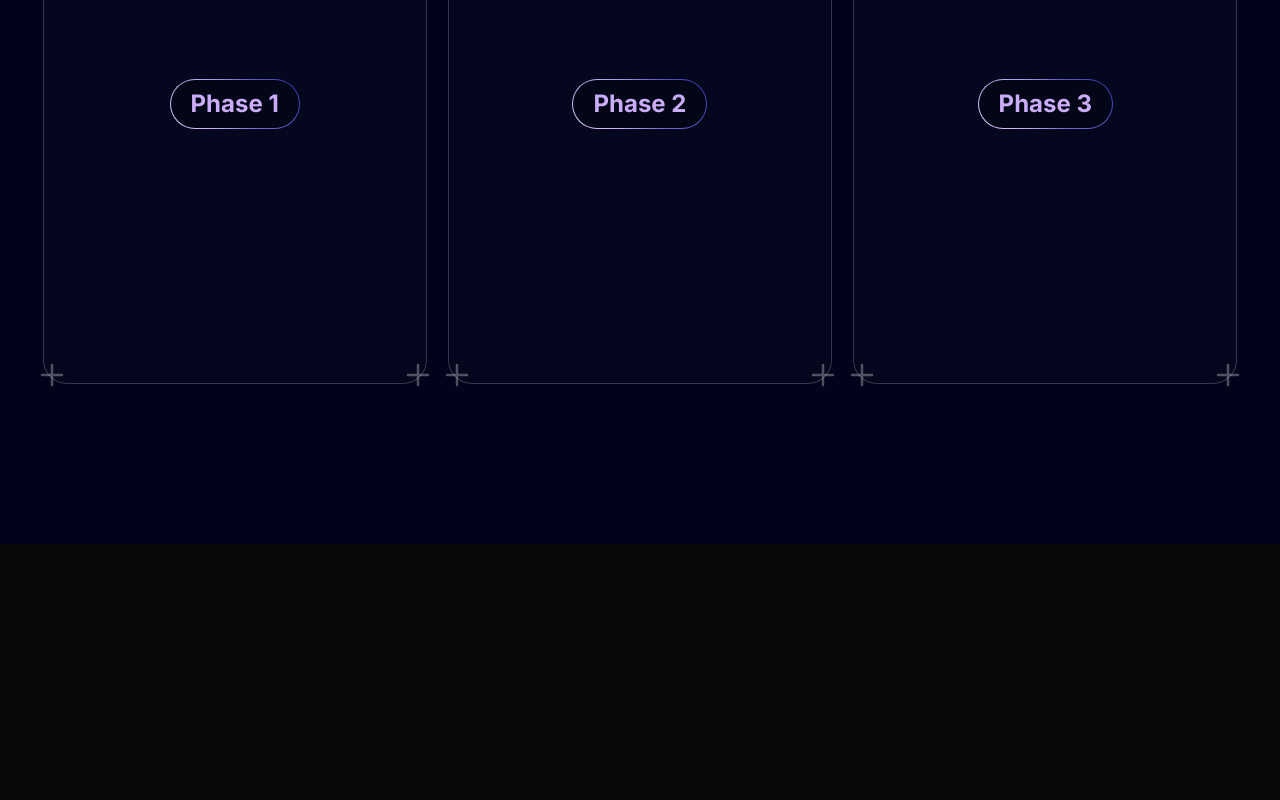
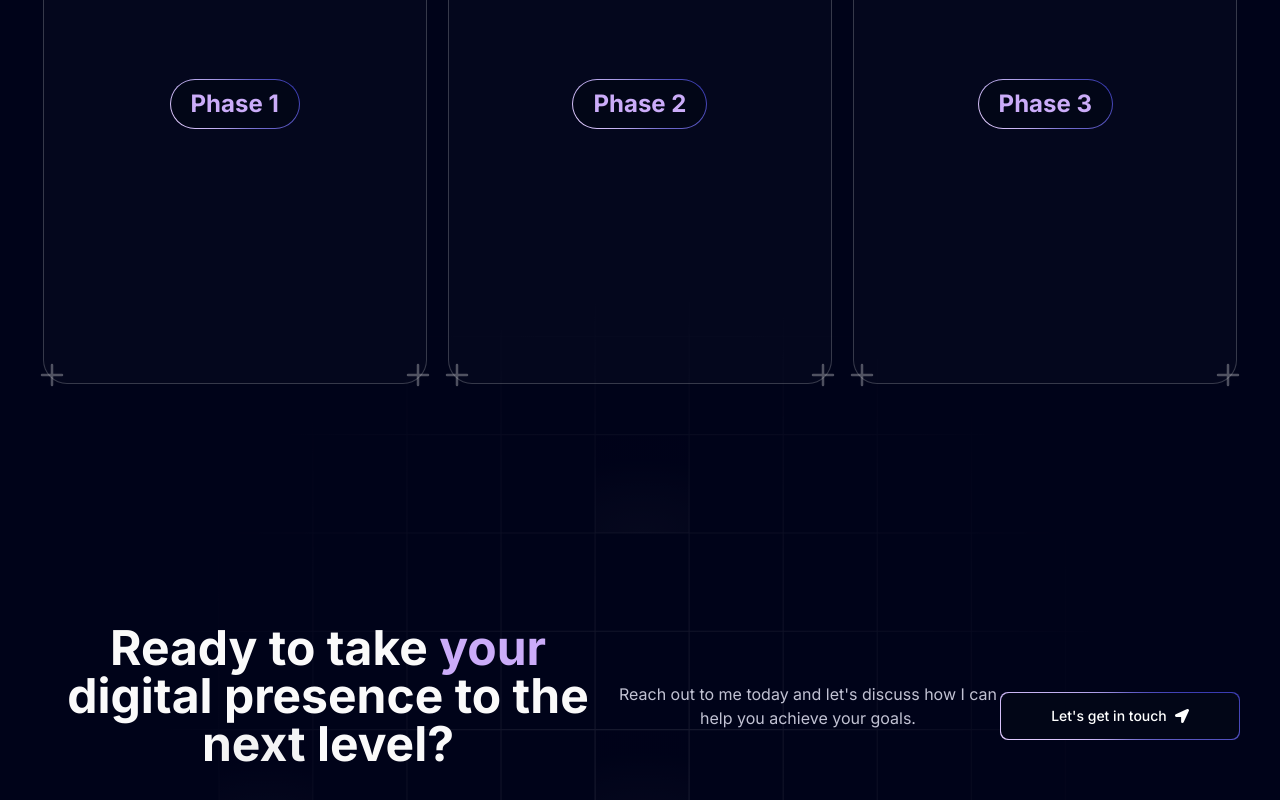
Before and after one commit to StefanKostic88/portfolio, a Next.js app: page / in a window 1280 px wide. Shown: the part 6653-7453 px from the top of the page. Before the commit the page ends 7197 px from the top, so only its background shows below. Built offline with nearby package versions, Linux system fonts and the light colour scheme.

Commit message:
footer 1.0.1

```diff
--- a/app/page.tsx
+++ b/app/page.tsx
@@ -6,6 +6,7 @@ import Projects from "@/components/Projects";
 import Clients from "../components/Clients";
 import Experience from "@/components/Experience";
 import Process from "@/components/Process";
+import Footer from "@/components/Footer";
 
 export default function Home() {
   return (
@@ -18,6 +19,7 @@ export default function Home() {
         <Clients />
         <Experience />
         <Process />
+        <Footer />
       </div>
     </main>
   );
--- /dev/null
+++ b/components/Footer.tsx
@@ -0,0 +1,35 @@
+import React from "react";
+import MagicButton from "./ui/MagicButton";
+import { FaLocationArrow } from "react-icons/fa";
+const Footer = () => {
+  return (
+    <footer className="w-full pt-20 pb-10" id="contact">
+      <div className="w-full absolute left-0 -bottom-72 min-h-96">
+        <img
+          src="/footer-grid.svg"
+          alt="grid"
+          className="w-full h-full opacity-50"
+        />
+      </div>
+      <div className="flex -flex-col items-center">
+        <h1 className="heading lg:max-w-[45vw]">
+          Ready to take <span className="text-purple">your</span> digital
+          presence to the next level?
+        </h1>
+        <p className="text-white-200 md:mt-10 my-5 text-center">
+          Reach out to me today and let&apos;s discuss how I can help you
+          achieve your goals.
+        </p>
+        <a href="mailto:stefankostic88@yahoo.com">
+          <MagicButton
+            title="Let's get in touch"
+            icon={<FaLocationArrow />}
+            position="right"
+          />
+        </a>
+      </div>
+    </footer>
+  );
+};
+
+export default Footer;
```
